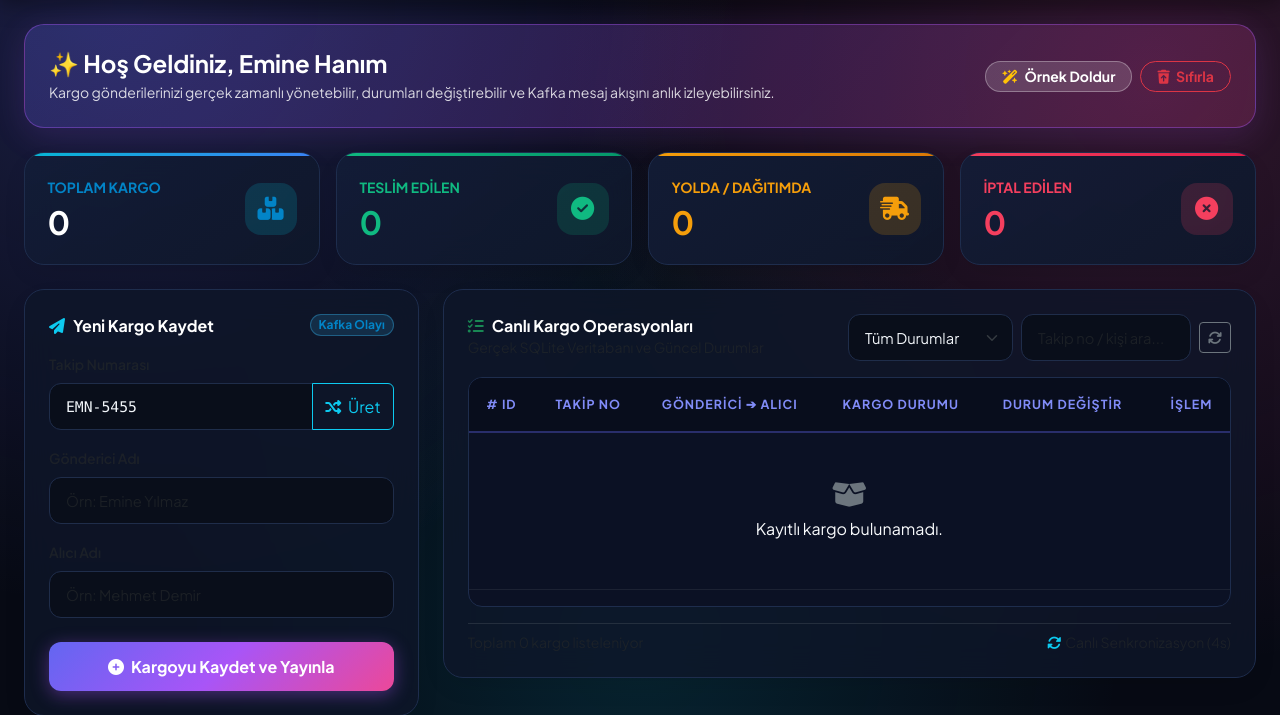
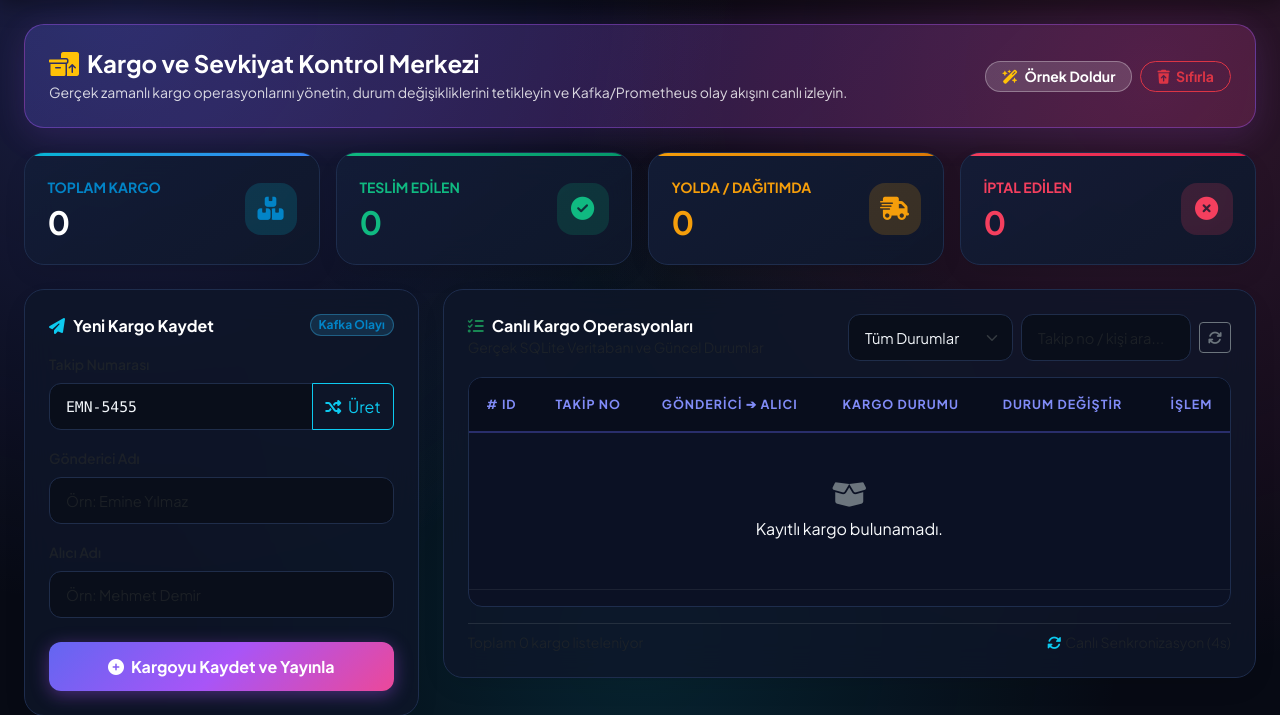
Before and after one commit to emine-dev-cev/kargo-takip-sistemi, a Flask app: page / in a window 1280 px wide. Shown: the part 82-797 px from the top of the page. Run offline with Flask 3, Linux system fonts and the light colour scheme; data that the repository does not hold is empty.

Commit message:
Update hero banner text with professional operational description

```diff
--- a/app/templates/index.html
+++ b/app/templates/index.html
@@ -542,15 +542,15 @@
     <!-- Main Container -->
     <div class="container-fluid px-4">
 
-        <!-- Vibrant Personalized Hero Banner -->
+        <!-- Operational Overview Banner -->
         <div class="hero-banner p-4 mb-4">
             <div class="d-flex flex-wrap align-items-center justify-content-between gap-3">
                 <div>
                     <h4 class="fw-bold hero-title mb-1">
-                        ✨ Hoş Geldiniz, Emine Hanım
+                        <i class="fa-solid fa-boxes-packing text-warning me-2"></i>Kargo ve Sevkiyat Kontrol Merkezi
                     </h4>
                     <p class="hero-desc small mb-0">
-                        Kargo gönderilerinizi gerçek zamanlı yönetebilir, durumları değiştirebilir ve Kafka mesaj akışını anlık izleyebilirsiniz.
+                        Gerçek zamanlı kargo operasyonlarını yönetin, durum değişikliklerini tetikleyin ve Kafka/Prometheus olay akışını canlı izleyin.
                     </p>
                 </div>
                 <div class="d-flex gap-2">
```
